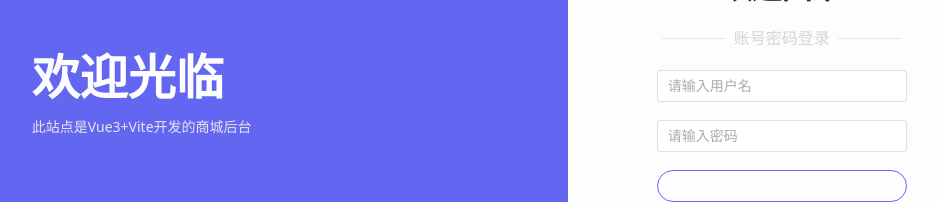
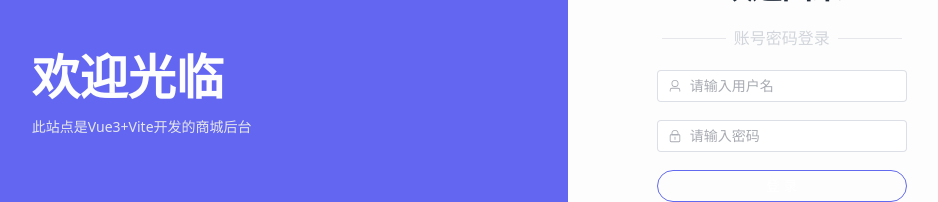
Before and after one commit to deyuanzou/shop-admin, a Vue app: page /#/login in a window 1280 px wide. Shown: the part 305-507 px from the top of the page, without its empty margins (285-1223 px from the left). Built offline with nearby package versions, Linux system fonts and the light colour scheme.

Commit message:
引入字体图标

```diff
--- a/package.json
+++ b/package.json
@@ -9,6 +9,7 @@
     "preview": "vite preview"
   },
   "dependencies": {
+    "@element-plus/icons-vue": "^2.3.1",
     "element-plus": "^2.8.0",
     "vue": "^3.4.35",
     "vue-router": "^4.4.3"
--- a/src/pages/login.vue
+++ b/src/pages/login.vue
@@ -1,5 +1,6 @@
 <script setup>
 import { reactive } from 'vue'
+import { User,Lock } from '@element-plus/icons-vue'
 
 const form = reactive({
    username:"",
@@ -28,10 +29,18 @@ const onSubmit = () => {
                 </div>
                 <el-form :model="form" class="w-250px">
                     <el-form-item>
-                        <el-input v-model="form.username" placeholder="请输入用户名"/>
+                        <el-input v-model="form.username" placeholder="请输入用户名">
+                            <template #prefix>
+                                <el-icon class="el-input__icon"><user /></el-icon>
+                            </template>
+                        </el-input>
                     </el-form-item>
                     <el-form-item>
-                        <el-input v-model="form.password" placeholder="请输入密码"/>
+                        <el-input v-model="form.password" placeholder="请输入密码">
+                            <template #prefix>
+                                <el-icon class="el-input__icon"><lock /></el-icon>
+                            </template>
+                        </el-input>
                     </el-form-item>
                     <el-form-item>
                         <el-button round type="primary" class="w-250px" color="#626aef">登 录</el-button>
```
Also changed, not shown: 1 other file (tests, documents, lock files or other folders).
